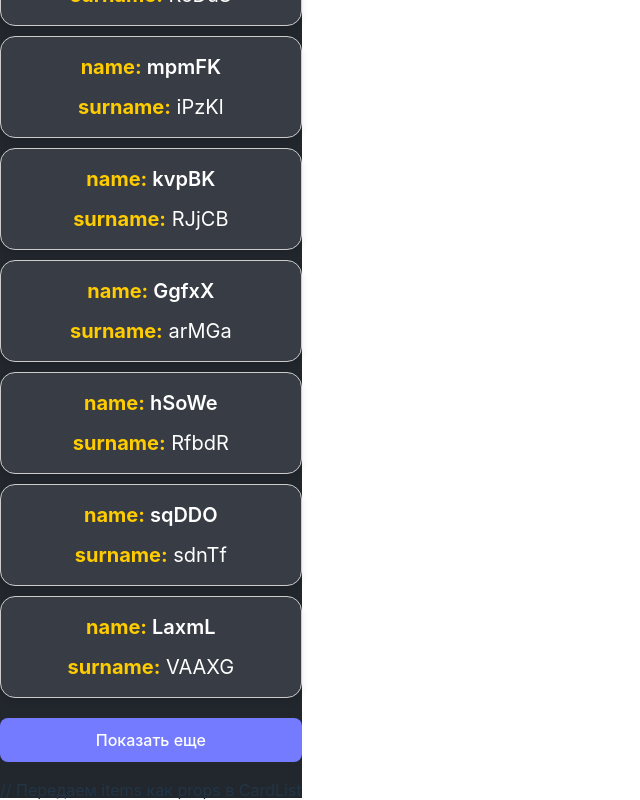
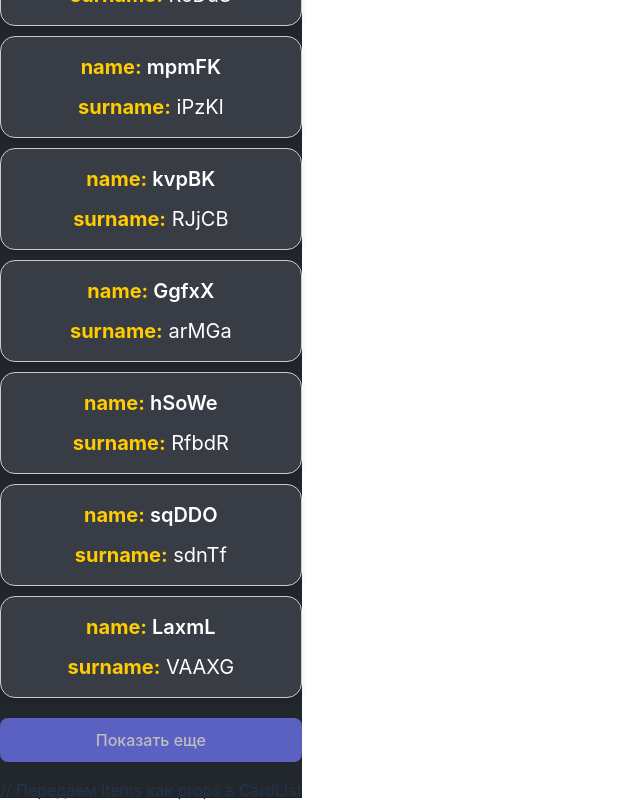
Before and after one commit to a1ees/animated-list, a React (Vite) app: page / in a window 1280 px wide. In both pictures the pointer is over the button "Показать еще". Shown: the part 1542-2342 px from the top of the page, without its empty margins (0-640 px from the left). Built offline with nearby package versions, Linux system fonts and the light colour scheme; the HTML template or start-up script is replaced by a standard one.

Commit message:
chore: add hover to button

```diff
--- a/src/components/CardList.scss
+++ b/src/components/CardList.scss
@@ -19,5 +19,11 @@
 
     z-index: 10;
     margin: 20px 0;
+    transition: opacity .3s ease-in-out;
+
+    &:hover {
+      opacity: 0.7;
+      cursor: pointer;
+    }
   }
 }
```
